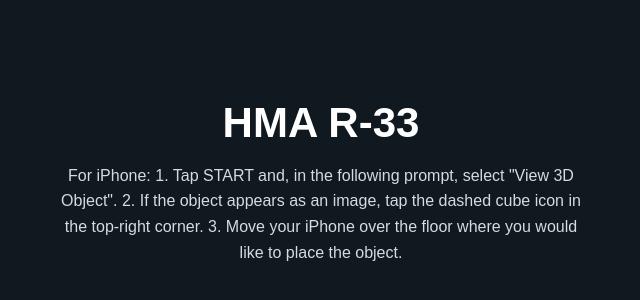
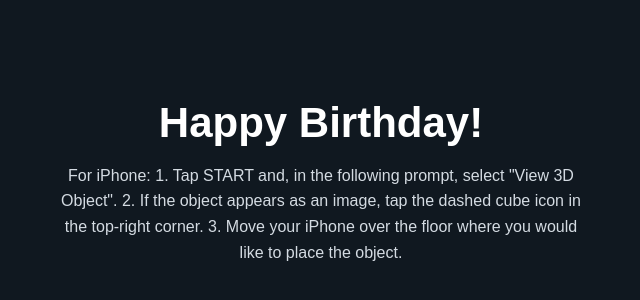
Before and after one commit to Airshipsonline/R-33, a plain HTML site: page index.html in a window 1280 px wide. Shown: the part 224-524 px from the top of the page, without its empty margins (319-959 px from the left). Drawn offline with Linux system fonts and the light colour scheme.

Commit message:
Change title and content to 'Happy Birthday!'

```diff
--- a/index.html
+++ b/index.html
@@ -4,7 +4,7 @@
 <meta charset="UTF-8">
 <meta name="viewport" content="width=device-width, initial-scale=1">
 <meta name="theme-color" content="#101820">
-<title>HMA R-33</title>
+<title>Happy Birthday!</title>
 <style>
 * { box-sizing: border-box; }
 body {
@@ -26,7 +26,7 @@ font-size: 17px; font-weight: bold; text-decoration: none; cursor: pointer;
 </head>
 <body>
 <main>
-<h1>HMA R-33</h1>
+<h1>Happy Birthday!</h1>
 <p>
 For iPhone:
 1. Tap START and, in the following prompt, select "View 3D Object".
```
